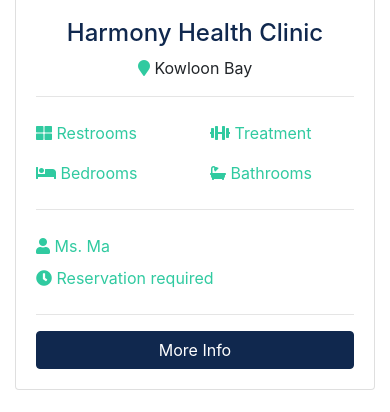
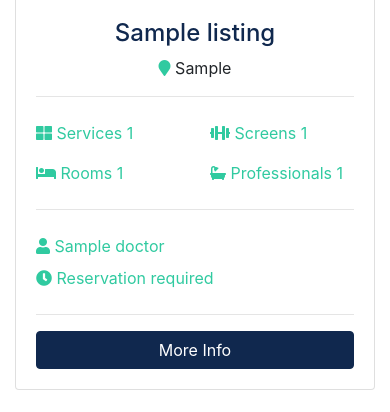
Before and after one commit to christinawkhau/ERB7F, a Django app: page / in a window 390 px wide. Shown: the part 1230-1642 px from the top of the page. Run offline with Django 5.2, Linux system fonts and the light colour scheme; tables that the repository leaves empty hold one stand-in row (values such as "Sample post"); grey boxes marked "Sample" are stand-in pictures; some libraries are stand-ins or nearby versions.

Commit message:
Step 11 : index template

```diff
--- a/listings/models.py
+++ b/listings/models.py
@@ -27,5 +27,11 @@ class Listing(models.Model):
     is_published=models.BooleanField(default=True)  #create a checker for tracking
     list_date=models.DateTimeField(auto_now_add=True)
 
+    class Meta:
+        ordering = ('-list_date',)
+        indexes = [models.Index(fields=['list_date'])]
+# useing this, in database, we force ordering of data,
+#sorting can do multiple fields
+
     def __str__(self):      #python internal variable
         return self.title
--- a/pages/views.py
+++ b/pages/views.py
@@ -1,5 +1,5 @@
 from django.shortcuts import render
-from django.http import HttpResponse
+from listings.models import Listing
 
 # Create your views here.
 
@@ -10,7 +10,9 @@ from django.http import HttpResponse
 def index(request):
 #    return HttpResponse("<h1>Hello world!</h1>")
 #    print(request.path)
-    return render(request, 'pages/index.html')
+     listings=Listing.objects.filter(is_published=True)[:3]  #[:3]=0,1,2 -- sublist
+     context={"listings":listings}
+     return render(request, 'pages/index.html', context)
 # views.about
 
 def about(request):
--- a/templates/pages/index.html
+++ b/templates/pages/index.html
@@ -1,4 +1,7 @@
-{% extends 'base.html' %} {% block content %}
+{% extends 'base.html' %}
+
+<!-- load humanize -->
+ {% load humanize %} {% block content %}
 
     <!-- Showcase -->
     <section id="showcase">
@@ -98,99 +101,48 @@
       <div class="container">
         <h3 class="text-center mb-3">Inpatient medical services</h3>
         <div class="row">
+
+          {% if listings %}
+
           <!-- Listing 1 -->
+          {% for listing in listings %}
           <div class="col-md-6 col-lg-4 mb-4">
             <div class="card listing-preview">
-                {% comment %} fix jpg {% endcomment %}
               <img
                 class="card-img-top"
-                src="assets/img/clinics/clinic-1.jpg"
+                src={{listing.photo_main.url}}
                 alt=""
               />
               <div class="card-img-overlay">
               </div>
               <div class="card-body">
                 <div class="listing-heading text-center">
-                  <h4 class="text-primary">Harmony Health Clinic</h4>
+                  <h4 class="text-primary">{{listing.title}}</h4>
                   <p>
-                    <i class="fas fa-map-marker text-secondary"></i> Kowloon Bay
+                    <i class="fas fa-map-marker text-secondary"></i> {{listing.district | title}}
                   </p>
                 </div>
                 <hr />
                 <div class="row py-2 text-secondary">
                   <div class="col-6">
-                    <i class="fas fa-th-large"></i> Restrooms
+                    <i class="fas fa-th-large"></i> Services {{listing.service}}
                   </div>
                   <div class="col-6">
-                    <i class="fas fa-dumbbell"></i> Treatment
+                    <i class="fas fa-dumbbell"></i> Screens {{listing.screen}}
                   </div>
                 </div>
                 <div class="row py-2 text-secondary">
                   <div class="col-6">
-                    <i class="fas fa-bed"></i> Bedrooms
+                    <i class="fas fa-bed"></i> Rooms {{listing.rooms}}
                   </div>
                   <div class="col-6">
-                    <i class="fas fa-bath"></i> Bathrooms
-                  </div>
-                </div>
-                <hr />
-                <div class="row py-2 text-secondary">
-                  <div class="col-12"><i class="fas fa-user"></i> Ms. Ma</div>
-                </div>
-                <div class="row text-secondary pb-2">
-                  <div class="col-12">
-                    <i class="fas fa-clock"></i> Reservation required
-                  </div>
-                </div>
-                <hr />
-                {% comment %} fix listing.html {% endcomment %}
-                <a href="listing.html" class="btn btn-primary btn-block"
-                  >More Info</a
-                >
-              </div>
-            </div>
-          </div>
-
-          <!-- Listing 2 -->
-          <div class="col-md-6 col-lg-4 mb-4">
-            <div class="card listing-preview">
-                {% comment %} fix jpg {% endcomment %}
-              <img
-                class="card-img-top"
-                src="assets/img/clinics/clinic-2.jpg"
-                alt=""
-              />
-              <div class="card-img-overlay">
-              </div>
-              <div class="card-body">
-                <div class="listing-heading text-center">
-                  <h4 class="text-primary">Evercare Medical Center</h4>
-                  <p>
-                    <i class="fas fa-map-marker text-secondary"></i> Kowloon
-                    City
-                  </p>
-                </div>
-                <hr />
-                <div class="row py-2 text-secondary">
-                  <div class="col-6">
-                    <i class="fas fa-th-large"></i> Restrooms
-                  </div>
-                  <div class="col-6">
-                    <i class="fas fa-dumbbell"></i> Treatment
-                  </div>
-                </div>
-                <div class="row py-2 text-secondary">
-                  <div class="col-6">
-                    <i class="fas fa-bed"></i> Bedrooms
-                  </div>
-                  <div class="col-6">
-                    <i class="fas fa-bath"></i> Bathrooms
+                    <i class="fas fa-bath"></i> Professionals {{listing.professional}}
                   </div>
                 </div>
                 <hr />
                 <div class="row py-2 text-secondary">
                   <div class="col-12">
-                    <i class="fas fa-user"></i> Ms. Chung
+                    <i class="fas fa-user"></i> {{listing.doctor.name}}
                   </div>
                 </div>
                 <div class="row text-secondary pb-2">
@@ -199,67 +151,20 @@
                   </div>
                 </div>
                 <hr />
-                {% comment %} fix listing.html {% endcomment %}
                 <a href="listing.html" class="btn btn-primary btn-block"
                   >More Info</a
                 >
               </div>
             </div>
           </div>
+          {% endfor %}
 
-          <!-- Listing 3 -->
-          <div class="col-md-6 col-lg-4 mb-4">
-            <div class="card listing-preview">
-                {% comment %} fix jpg {% endcomment %}
-              <img
-                class="card-img-top"
-                src="assets/img/clinics/clinic-3.jpg"
-                alt=""
-              />
-              <div class="card-img-overlay">
-              </div>
-              <div class="card-body">
-                <div class="listing-heading text-center">
-                  <h4 class="text-primary">VitalPath Wellness Clinic</h4>
-                  <p>
-                    <i class="fas fa-map-marker text-secondary"></i> Sham Shui
-                    Po
-                  </p>
-                </div>
-                <hr />
-                <div class="row py-2 text-secondary">
-                  <div class="col-6">
-                    <i class="fas fa-th-large"></i> Restrooms
-                  </div>
-                  <div class="col-6">
-                    <i class="fas fa-dumbbell"></i> Treatment
-                  </div>
-                </div>
-                <div class="row py-2 text-secondary">
-                  <div class="col-6">
-                    <i class="fas fa-bed"></i> Bedrooms
-                  </div>
-                  <div class="col-6">
-                    <i class="fas fa-bath"></i> Bathrooms
-                  </div>
-                </div>
-                <hr />
-                <div class="row py-2 text-secondary">
-                  <div class="col-12"><i class="fas fa-user"></i> Ms. Chan</div>
-                </div>
-                <div class="row text-secondary pb-2">
-                  <div class="col-12">
-                    <i class="fas fa-clock"></i> Reservation required
-                  </div>
-                </div>
-                <hr />
-                {% comment %} fix listing.html {% endcomment %}
-                <a href="listing.html" class="btn btn-primary btn-block"
-                  >More Info</a
-                >
-              </div>
-            </div>
+          {% else %}
+          <div class="col-md-12">
+            <h2>No Clinic Available</h2>
           </div>
+          {% endif %}
+
         </div>
       </div>
     </section>
```
Also changed, not shown: listings/views.py (+18 -2 lines), templates/listings/listings.html (+26 -6 lines).
